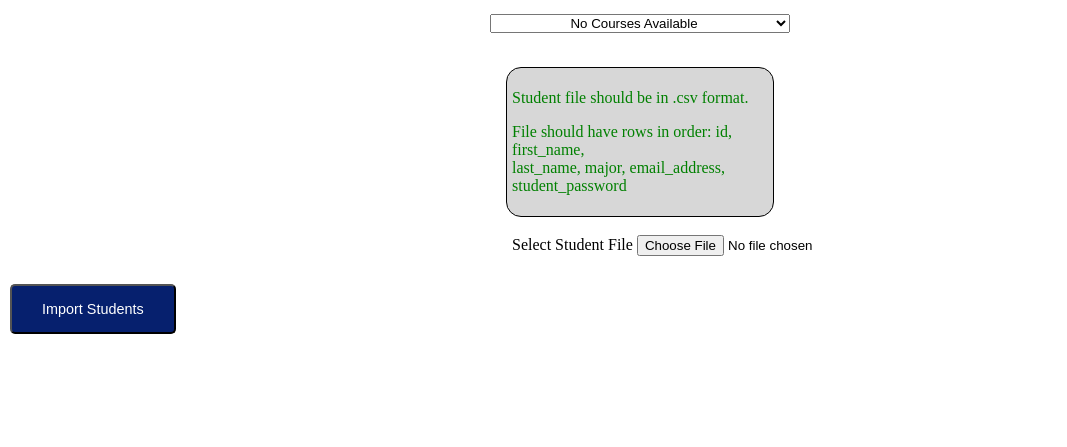
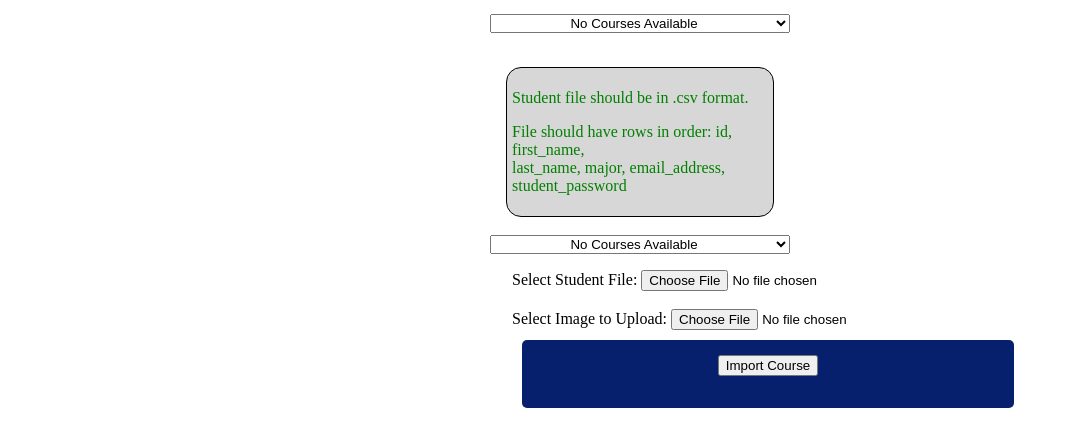
Before and after one commit to SMUth-Moves-Only/SMU-Website, a PHP site: page /course_file_upload.php in a window 1280 px wide. Shown: the part 315-762 px from the top of the page, without its empty margins (0-1067 px from the left). Run offline with PHP 8.4, Linux system fonts and the light colour scheme.

Commit message:
update 8:53

```diff
--- a/course_file_upload.php
+++ b/course_file_upload.php
@@ -38,15 +38,11 @@ include "header.php";
   </div>
 <br>
 
-<!--    <form action="includes/professor_course_add.inc.php" method="post" enctype="multipart/form-data">
-        Select image to upload:
-        <input type="file" name="fileToUpload" id="fileToUpload">
-        <input type="submit" value="Import Course" name="course-import">
-    </form>
--->
 
-  <!--  <form action="includes/professor_student_add.inc.php" method="post" enctype="multipart/form-data">
-        <label>Course Title </label>
+
+
+  <form action="includes/professor_student_add.inc.php" method="post" enctype="multipart/form-data">
+
         <select name="CourseSelect">
             <?php
             session_start();
@@ -60,16 +56,23 @@ include "header.php";
             ?>
         </select><br>
         </form>
-  -->
 
-  <!--select file button-->
-      <div class="choosefile">
-        <label>Select Student File</label>
-        <input type="file" name="fileToUpload" id="fileToUpload"> <br><br>
+
+  <div class="choosefile">
+
+    <!--select file button-->
+          <label>Select Student File:</label>
+          <input type="file" name="fileToUpload" id="fileToUpload"> <br><br>
+
+    <form action="includes/professor_course_add.inc.php" method="post" enctype="multipart/form-data">
+        Select Image to Upload:
+        <input type="file" name="fileToUpload" id="fileToUpload">
+
+      <div class="importcourse">
+        <input type="submit" value="Import Course" name="course-import"> <br><br>
       </div>
-
-    <!--import studnets button-->
-      <button type="submit" value="Import Student" name="Import Students">Import Students</button>
+    </form>
+  </div>
 
 <!--
         <input type="submit" value="Import Student" name="student-import">
--- a/css/course_file_upload.css
+++ b/css/course_file_upload.css
@@ -25,6 +25,18 @@ textarea{
   transform: translate(-50%);
 }
 
+.importcourse {
+
+  text-align: center;
+  background: #06206e;
+  padding: 15px 30px;
+  cursor: pointer;
+  color: white;
+  margin: 10px;
+  border-radius: 5px;
+  font-size: 90%;
+}
+
 button{
   text-align: center;
   background: #06206e;
```
